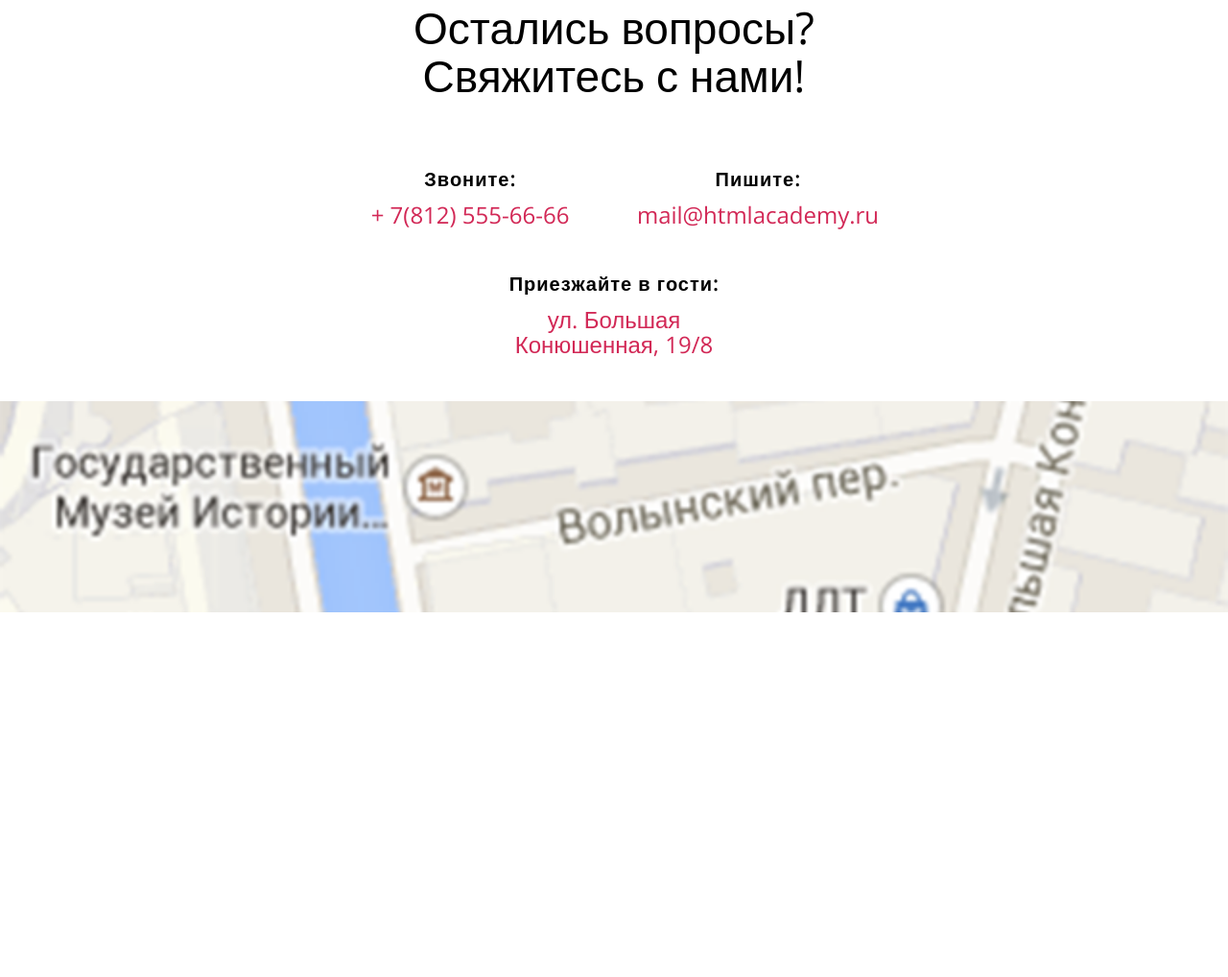
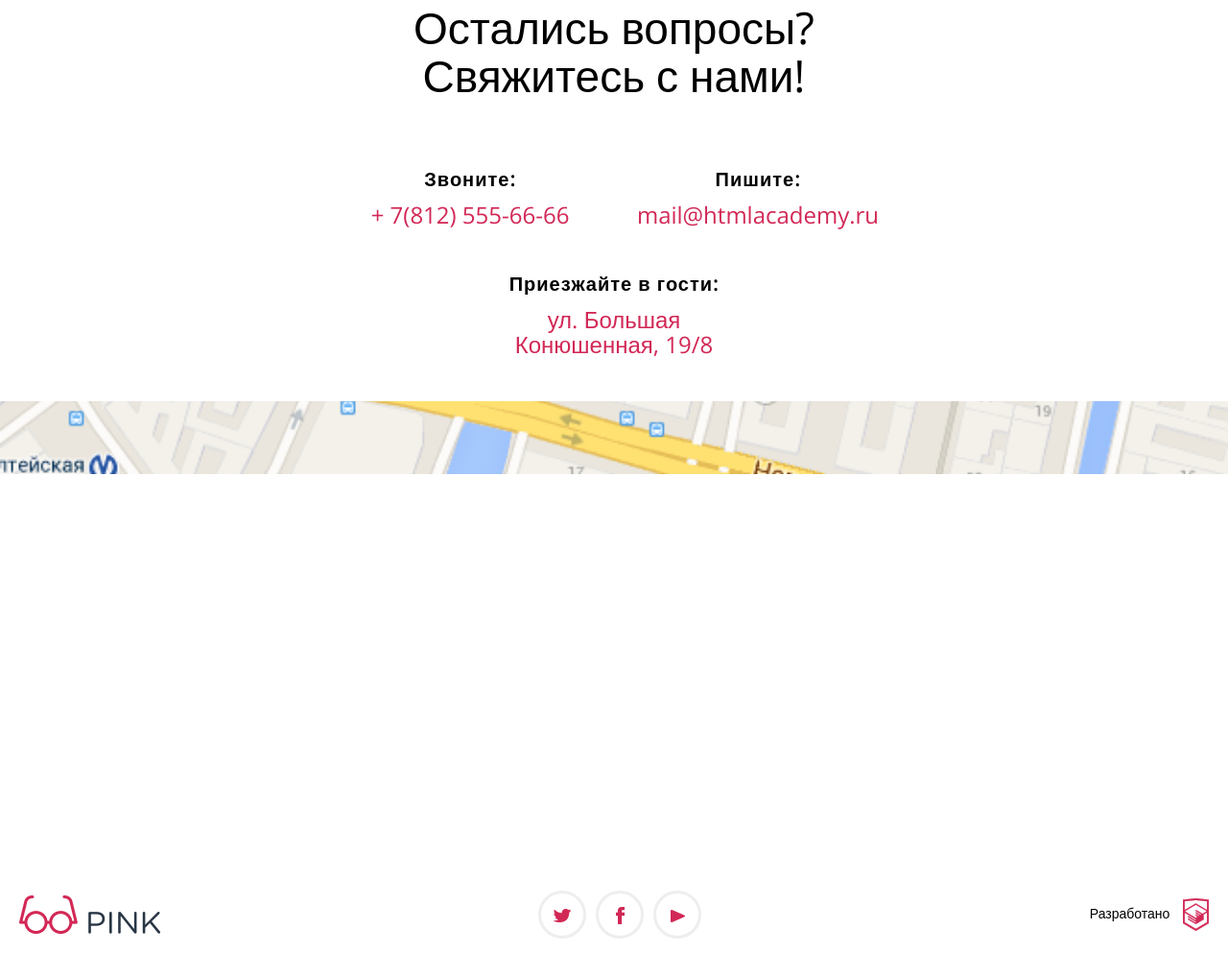
Before and after one commit to neongKH/Pink, a website: page source/index.html in a window 1280 px wide. Shown: the part 4317-5335 px from the top of the page at 96% size. Before the commit the page ends 4955 px from the top, so only its background shows below. Drawn offline with nearby package versions, Linux system fonts and the light colour scheme; files that its build step writes are made by us from their sources.

Commit message:
Index Tablet Adaptivity

```diff
--- a/source/index.html
+++ b/source/index.html
@@ -256,8 +256,41 @@
 				Конюшенная, 19/8</a>
 			</p>
 		</div>
-		<div class="main-footer__image">
+		<div class="main-footer__map">
 				<img src="img/map.png" alt="Map">
+		</div>
+		<div class="main-footer__map-tablet">
+			<img src="img/map-tablet.png" alt="">
+		</div>
+		<div class="footer-bottom">
+			<div class="footer-bottom-logo">
+				<img src="img/footer-pink.png" alt="pink-logo">
+			</div>
+			<div class="footer-bottom__social">
+				<ul class="footer-bottom__list">
+					<li class="footer-bottom__item footer-social__item-twitter">
+						<a href="#">
+							<img src="img/twitter.png" alt="Twitter">
+						</a>
+					</li>
+					<li class="footer-bottom__item footer-social__item-facebook">
+						<a href="#">
+							<img src="img/facebook.png" alt="Facebook">
+						</a>
+					</li>
+					<li class="footer-bottom__item footer-social__item-youtube">
+						<a href="#">
+							<img src="img/youtube.png" alt="Youtube">
+						</a>
+					</li>
+				</ul>
+			</div>
+			<div class="footer-bottom__copyright">
+				<span>Разработано</span>
+				<a href="//htmlacademy.ru">
+					<img src="img/htmlacademy.png" alt="Html Academy">
+				</a>
+			</div>
 		</div>
 	</footer>
 </body>
--- a/source/less/blocks/contacts-tablet.less
+++ b/source/less/blocks/contacts-tablet.less
@@ -6,6 +6,7 @@
 	padding-bottom: 30px;
 	background-color: #fff;
 	z-index: 10;
+
 	&__question {
 		font-size: 46px;
 		line-height: 50px;
--- /dev/null
+++ b/source/less/blocks/footer-bottom.less
@@ -0,0 +1,38 @@
+.footer-bottom {
+	width: 100%;
+	height: 100px;
+	background-color: #fff;
+	display: -webkit-flex;
+	display: -moz-flex;
+	display: -ms-flex;
+	display: -o-flex;
+	display: flex;
+	align-items: center;
+	justify-content: space-between;
+	padding-left: 20px;
+	padding-right: 20px;
+	margin-top: 500px;
+	padding-bottom: 30px;
+	&__list {
+		list-style: none;
+		display: flex;
+		justify-content: space-between;
+		margin: 0;
+		padding: 0;
+
+	}
+	&__item {
+		border: 3px solid #eeeeee;
+		border-radius: 50%;
+		width: 50px;
+		height: 50px;
+		text-align: center;
+		padding-top: 10px;
+		margin-right: 10px;
+	}
+	&__copyright {
+		span {
+			margin-right: 10px;
+		}
+	}
+}
--- a/source/less/blocks/main-footer.less
+++ b/source/less/blocks/main-footer.less
@@ -3,7 +3,7 @@
 	&__logo {
 		text-align: center;
 	}
-	&__image {
+	&__map {
 		overflow: hidden;
 		position: absolute;
 		bottom: -220px;
@@ -16,7 +16,43 @@
 			width: 100%;
 			height: 100%;
 			object-fit: cover;
-
+		}
+		&-tablet {
+			width: 100%;
+			height: 690px;
+			overflow: hidden;
+			position: absolute;
+			top: 250px;
+			z-index: -1;
+			overflow: hidden;
+			img {
+				display: block;
+				width: 100%;
+				height: 100%;
+				object-fit: cover;
+			}
 		}
 	}
 }
+@media @mobile {
+	.main-footer {
+
+		&__map-tablet {
+			display: none;
+		}
+	}
+}
+@media @tablet {
+	.main-footer {
+		&__map {
+			display: none;
+		}
+	}
+}
+@media @desktop {
+	.main-footer {
+		&__map {
+			display: none;
+		}
+	}
+}
--- a/source/less/style.less
+++ b/source/less/style.less
@@ -29,6 +29,7 @@
 @import "blocks/footer-social";
 @import "blocks/footer-copyright";
 @import "blocks/contacts-tablet";
+@import "blocks/footer-bottom";
 
 
 
```
Also changed, not shown: build/css/style.css, build/css/style.min.css, build/img/map-tablet.png (added), build/index.html, build/js/smoothscroll.js (added), source/img/map-tablet.png (added).
